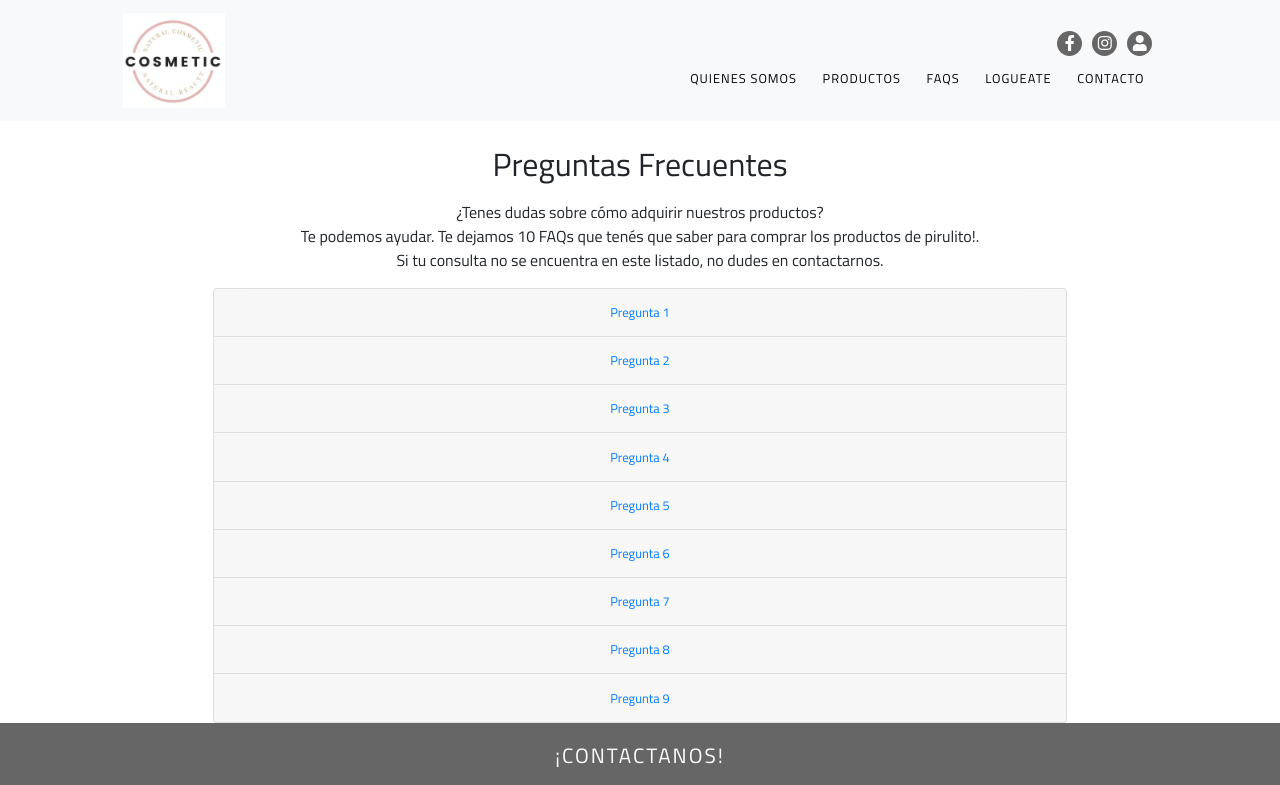
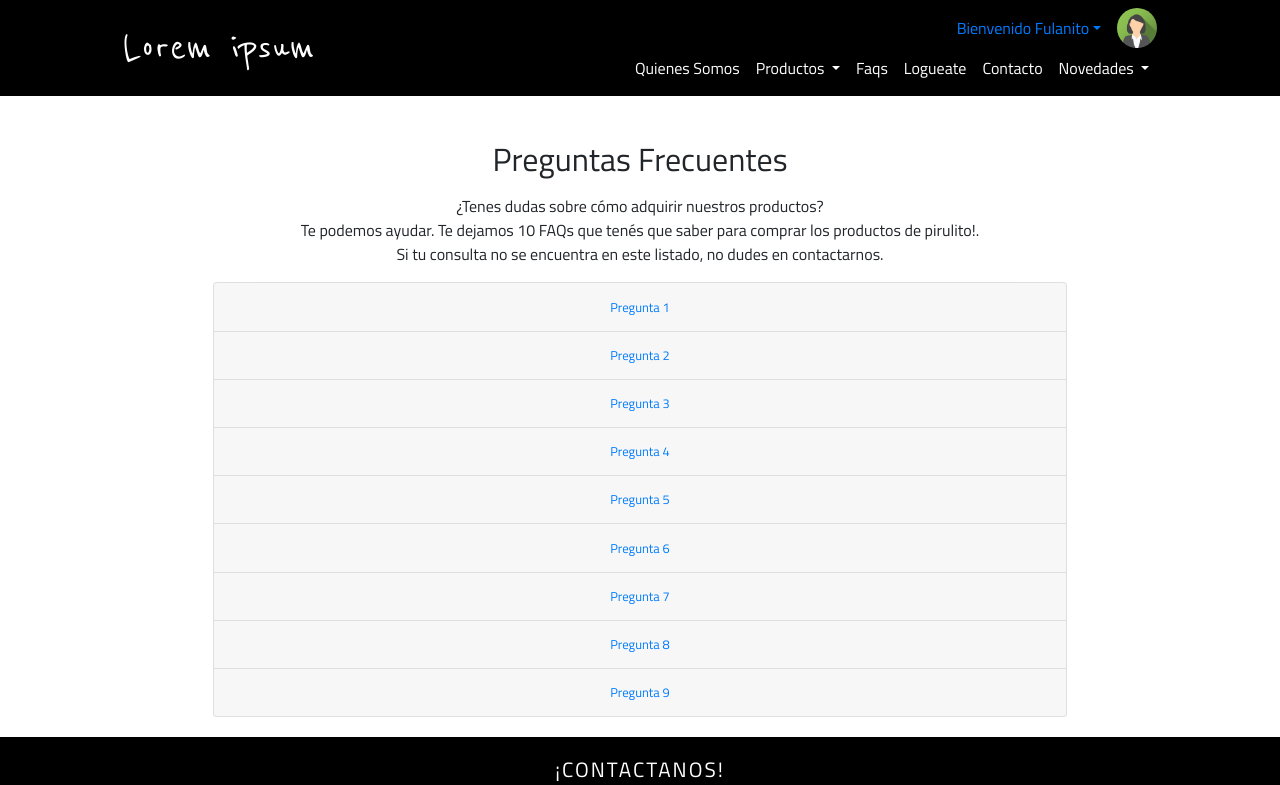
Before and after one commit to TomasMVazquez/lorem_ipsum, a PHP site: page /faqs.php in a window 1280 px wide. Shown: the top 785 px of the page. Run offline with PHP 8.4, Linux system fonts and the light colour scheme; data that the repository does not hold is empty; some libraries are stand-ins or nearby versions; some web fonts are replaced.

Commit message:
v 0.3.2 Ajustes en header - footer. Sume perfil y modifiqué menu

```diff
--- a/css/andre.css
+++ b/css/andre.css
@@ -4,6 +4,7 @@ header{
   display: flex;
   justify-content: center;
 }
+
 
 .loginBtn {
   display: none;
@@ -29,6 +30,8 @@ header{
     padding-right: 0.8rem;
     padding-left: 0.8rem;
 }
+
+
 
 /* --------------------------------------------------------------------------------- FOOTER */
 
--- a/css/style.css
+++ b/css/style.css
@@ -6,6 +6,7 @@
 
 /*importe las fuentes*/
 @import url('https://fonts.googleapis.com/css?family=Muli|Titillium+Web&display=swap');
+@import url('https://fonts.googleapis.com/css?family=Quattrocento+Sans|Reenie+Beanie&display=swap');
 /* Importamos los iconos */
 @import url('https://use.fontawesome.com/releases/v5.8.1/css/all.css');
 
@@ -39,6 +40,15 @@ ul, ol {
 	margin: 0;
 	padding: 0;
 }
+
+.bg-dark {
+  background-color: #000 !important;
+}
+
+.navbar-dark .navbar-nav .nav-link {
+  color: rgba(255, 255, 255, 1);
+}
+
 
 /* --------------------------------------------------------------------------------- LOGIN */
 .containerLogIn{
@@ -272,6 +282,11 @@ input:checked + .slider:before {
   .mainHeader{
     width: 100%;
   }
+  .perfilHeader{
+    display: none;
+  }
+
+
 
   .socialMedia{
     display: flex;
@@ -302,10 +317,12 @@ input:checked + .slider:before {
   }
 
   .navbar-brand {
-
     width:100%;
     margin-right: 0;
+    font-family: 'Reenie Beanie', cursive;
+    font-size: 3em;
     text-align: center;
+    padding: 0;
 }
   .navbar-brand img{
     width: 40%;
@@ -318,6 +335,7 @@ input:checked + .slider:before {
   display: flex;
   flex-direction: column;
   align-items: center;
+  padding: 20px 0;
 }
 
 /* --------------------------------------------------------------------------------- MEDIA QUERYs */
@@ -335,6 +353,18 @@ input:checked + .slider:before {
 @media (min-width:768px){
 
   /* --------------------------------------------------------------------------------- HEADER */
+  .perfilHeader{
+    width: 100%;
+    display: flex;
+    align-items: center;
+    justify-content: flex-end;
+  }
+
+  .perfilHeader img{
+    width: 40px;
+    height: auto;
+    border-radius: 50%;
+  }
 
   .navbar-expand-md {
     -ms-flex-flow: column nowrap;
--- a/faqs.php
+++ b/faqs.php
@@ -1,13 +1,16 @@
+<?php
+$title="Lorem ipsum | FAQs";
+?>
 <!DOCTYPE html>
 <html lang="es" dir="ltr">
   <head>
 
-    <?php include("includes/head.php") ?>
+    <?php require_once("includes/head.php") ?>
 
   </head>
   <body>
 
-    <?php include("includes/header.php") ?>
+    <?php require_once("includes/header.php") ?>
 
    <div class="mainFaqs">
 
@@ -163,7 +166,7 @@
       </section>
     </div>
 
-    <?php include("includes/footer.php") ?>
+    <?php require_once("includes/footer.php") ?>
 
   </body>
 </html>
--- a/includes/footer.php
+++ b/includes/footer.php
@@ -1,4 +1,4 @@
-<footer class="text-center">
+<footer class="text-center bg-dark" id="contacto-aqui">
   <h2 class="text-uppercase mb-3">¡Contactanos!</h2>
   <div class="mainFooter">
     <div class="col-lg-3 text-lg-left mt-3">
@@ -26,3 +26,5 @@
   </div>
   <p class="mt-4">Copyright 2019</p>
 </footer>
+
+<?php require_once("includes/js.php") ?>
--- a/includes/head.php
+++ b/includes/head.php
@@ -1,6 +1,6 @@
 <meta charset="utf-8">
 <meta name="viewport" content="width=device-width, initial-scale=1">
-<meta name="title" content="Titulo">
+<meta name="title" content="<?= $title ?>">
 <meta name="description" content="Descripción de la empresa">
 <link rel="stylesheet" href="css/style.css">
 <title><?= $title ?></title>
--- a/includes/header.php
+++ b/includes/header.php
@@ -1,63 +1,82 @@
 <?php
   $menu = [
-    "Quienes Somos" => "nosotros.php",
-    "Productos" => "productos.php",
-    "Faqs" => "faq.php",
+    "Quienes Somos" => "index.php",
+    "Productos" => [
+      "Categoria A" => "cosmetica1.php",
+      "Categoria B" => "cosmetica2.php",
+    ],
+    "Faqs" => "faqs.php",
     "Logueate" => "log_in.php",
-    "Contacto" => "contacto.php"
+    "Contacto" => "#contacto-aqui",
+    "Novedades" => [
+      "Eventos" => "cosmetica1.php",
+      "Lanzamientos" => "cosmetica2.php",
+    ],
   ]
  ?>
 
-    <header class="bg-light">
+    <header class="bg-dark">
 
-      <nav class="col-12 col-md-10 navbar navbar-expand-md navbar-light">
-        <!-- Brand -->
 
-        <a class="navbar-brand" href="#"><img src="imgs/logo.png" alt=""> </a>
+      <nav class="col-12 col-md-10 navbar navbar-expand-md navbar-dark">
+
+        <!-- Marca - La puse en texto - Habría que modificarla -->
+        <a class="navbar-brand text-white" href="#">Lorem ipsum </a>
 
         <div class="mainHeader">
 
-          <ul class="socialMedia">
+          <div class="perfilHeader">
+
+            <div class="dropdown">
+              <a class="nav-link dropdown-toggle" href="#" id="navbardrop" data-toggle="dropdown">Bienvenido Fulanito</a>
+              <div class="dropdown-menu ">
+                <a class="dropdown-item" href="#">Modificar tu cuenta</a>
+                <a class="dropdown-item" href="#">Ver Favoritos</a>
+                <a class="dropdown-item" href="#">Cambiar tu foto de perfil</a>
+              </div>
+            </div>
+            <img src="imgs/img_avatar4.png" alt="">
+
+          </div>
+
+          <!--<ul class="socialMedia">
 
             <li><a href="http://www.facebook.com"><i class="fab fa-facebook-f"></i></a></li>
             <li><a href="http://www.instagram.com"><i class="fab fa-instagram m-1"></i></a></li>
             <li><a href="#"><i class="fas fa-user"></i></a></li>
-            <!--<li class="loginBtn"><div class="btn btn-info ml-3"> ¡INGRESA!</div></li>-->
-          </ul>
 
+          </ul>-->
 
-
-          <!-- Toggler/collapsibe Button -->
+          <!-- Toggler / Menu hamburguesa -->
           <button class="navbar-toggler" type="button" data-toggle="collapse" data-target="#collapsibleNavbar">
             <span class="navbar-toggler-icon"></span>
           </button>
 
-          <!-- Navbar links -->
+          <!-- Navbar links con submenu -->
           <div class="collapse navbar-collapse" id="collapsibleNavbar">
-            <ul class="navbar-nav text-center">
+            <ul class="navbar-nav">
               <?php foreach ($menu as $boton => $seccion): ?>
-                <li class="nav-item"><a class="nav-link" href="<?php echo $seccion?>"><?php echo $boton ?></a></li>                </li>
-              <?php endforeach; ?>
 
-
-              <!-- Dropdown
+                <?php if (is_array($seccion)): ?>
                   <li class="nav-item dropdown">
                     <a class="nav-link dropdown-toggle" href="#" id="navbardrop" data-toggle="dropdown">
-                  Productos
+                      <?= $boton ?>
                     </a>
+
                     <div class="dropdown-menu  text-center">
-                  <a class="dropdown-item" href="#">Cat 1</a>
-                  <a class="dropdown-item" href="#">Cat 2</a>
-                  <a class="dropdown-item" href="#">Cat 3</a>
+                      <?php foreach ($seccion as $suboton => $subseccion): ?>
+                      <a class="dropdown-item" href="<?= $subseccion?>"><?= $suboton ?></a>
+                      <?php endforeach; ?>
                     </div>
-              </li> -->
+                  </li>
 
+                  <?php else: ?>
+                    <li class="nav-item"><a class="nav-link" href="<?= $seccion?>"><?= $boton ?></a></li>
+
+                <?php endif; ?>
+              <?php endforeach; ?>
             </ul>
           </div>
         </div>
       </nav>
     </header>
-
-    <script src="https://ajax.googleapis.com/ajax/libs/jquery/3.4.0/jquery.min.js"></script>
-    <script src="https://cdnjs.cloudflare.com/ajax/libs/popper.js/1.14.7/umd/popper.min.js"></script>
-    <script src="https://maxcdn.bootstrapcdn.com/bootstrap/4.3.1/js/bootstrap.min.js"></script>
--- /dev/null
+++ b/includes/js.php
@@ -0,0 +1,3 @@
+<script src="https://ajax.googleapis.com/ajax/libs/jquery/3.4.0/jquery.min.js"></script>
+<script src="https://cdnjs.cloudflare.com/ajax/libs/popper.js/1.14.7/umd/popper.min.js"></script>
+<script src="https://maxcdn.bootstrapcdn.com/bootstrap/4.3.1/js/bootstrap.min.js"></script>
```
Lines whose indentation alone changed are shown as unchanged.
